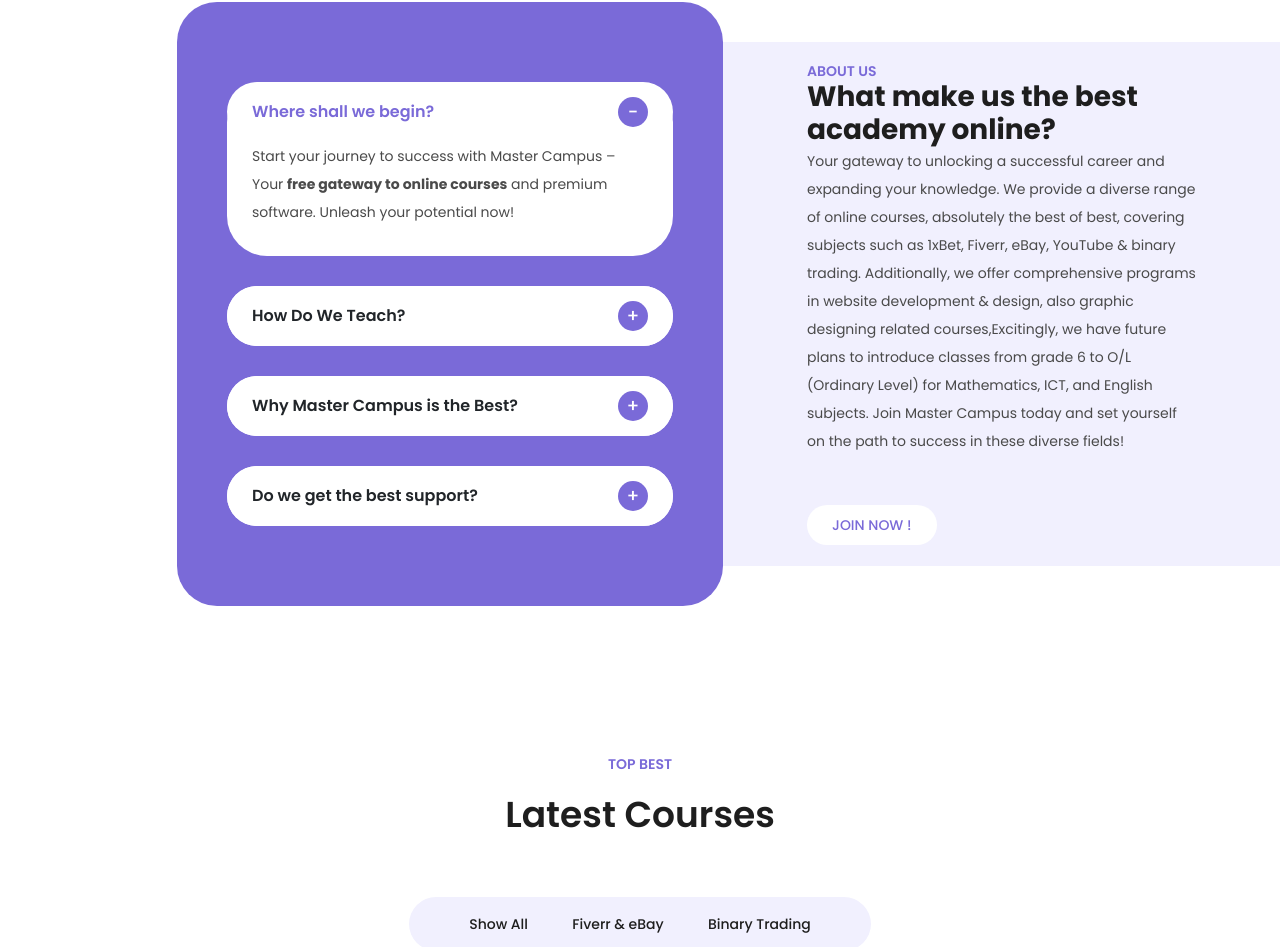
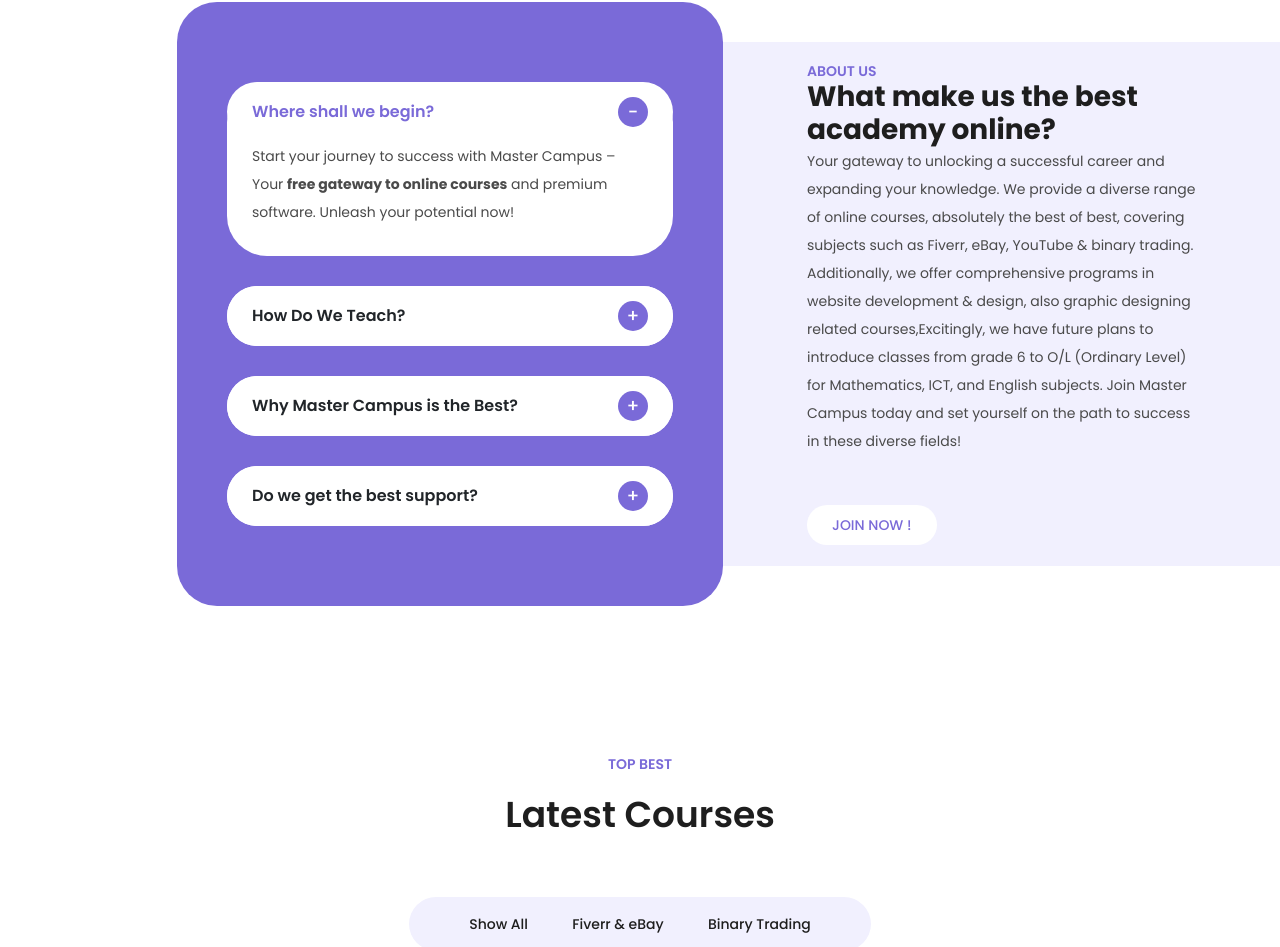
Before and after one commit to ilham-javid/master-campus, a plain HTML site: page index.html in a window 1280 px wide. Shown: the part 1872-2819 px from the top of the page. Drawn offline with nearby package versions, Linux system fonts and the light colour scheme.

Commit message:
Update index.html

```diff
--- a/index.html
+++ b/index.html
@@ -252,7 +252,7 @@ https://templatemo.com/tm-586-scholar
             <p>Your gateway to unlocking a successful
               career and expanding your knowledge. We provide a diverse range of
               online courses, absolutely the best of best, covering subjects such as
-              1xBet, Fiverr, eBay, YouTube & binary trading. Additionally, we offer comprehensive programs in
+              Fiverr, eBay, YouTube & binary trading. Additionally, we offer comprehensive programs in
               website development & design, also graphic designing related courses,Excitingly, we have future plans
               to introduce classes from grade 6 to O/L (Ordinary Level) for
               Mathematics, ICT, and English subjects. Join Master Campus today and
```
